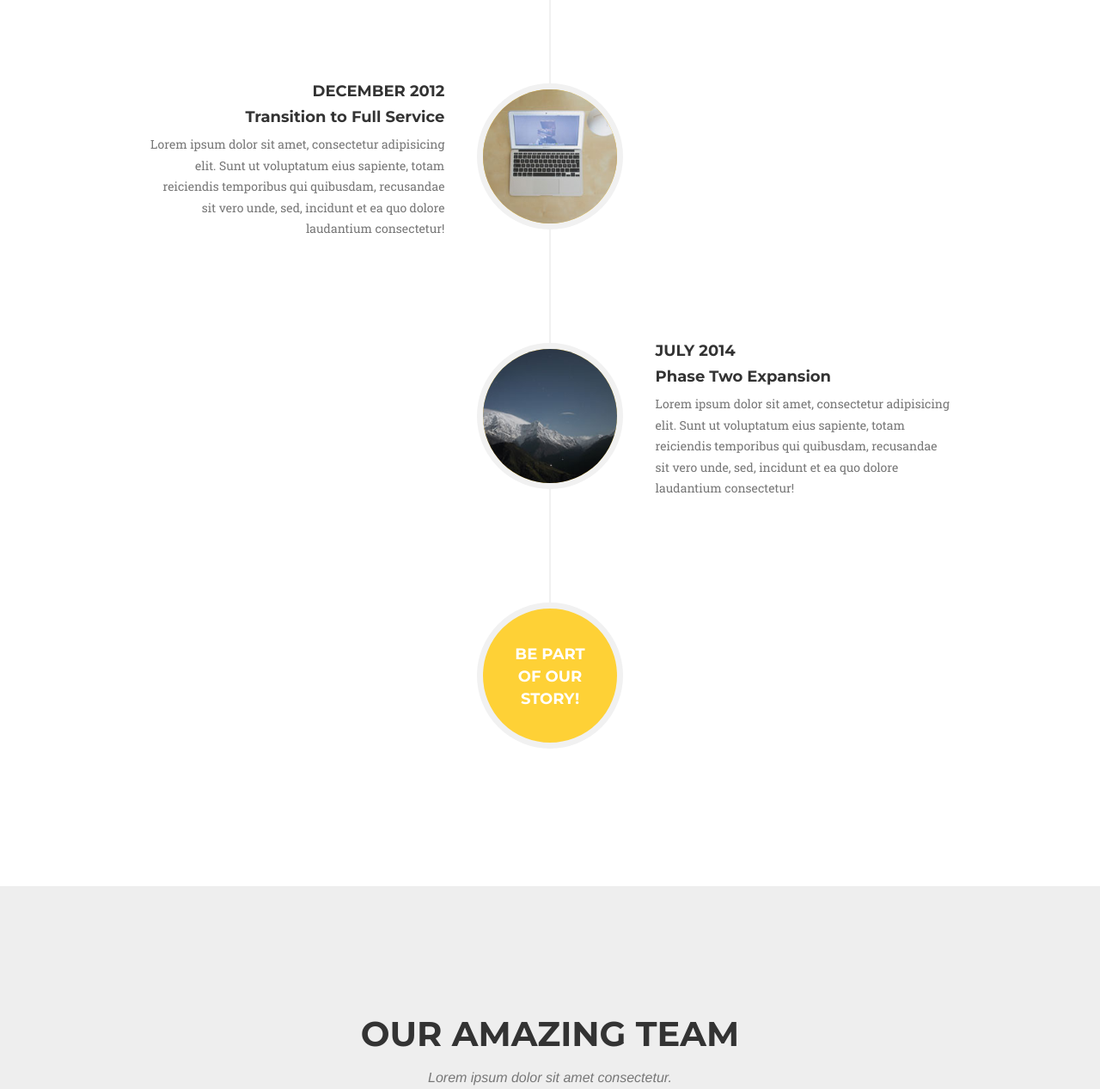
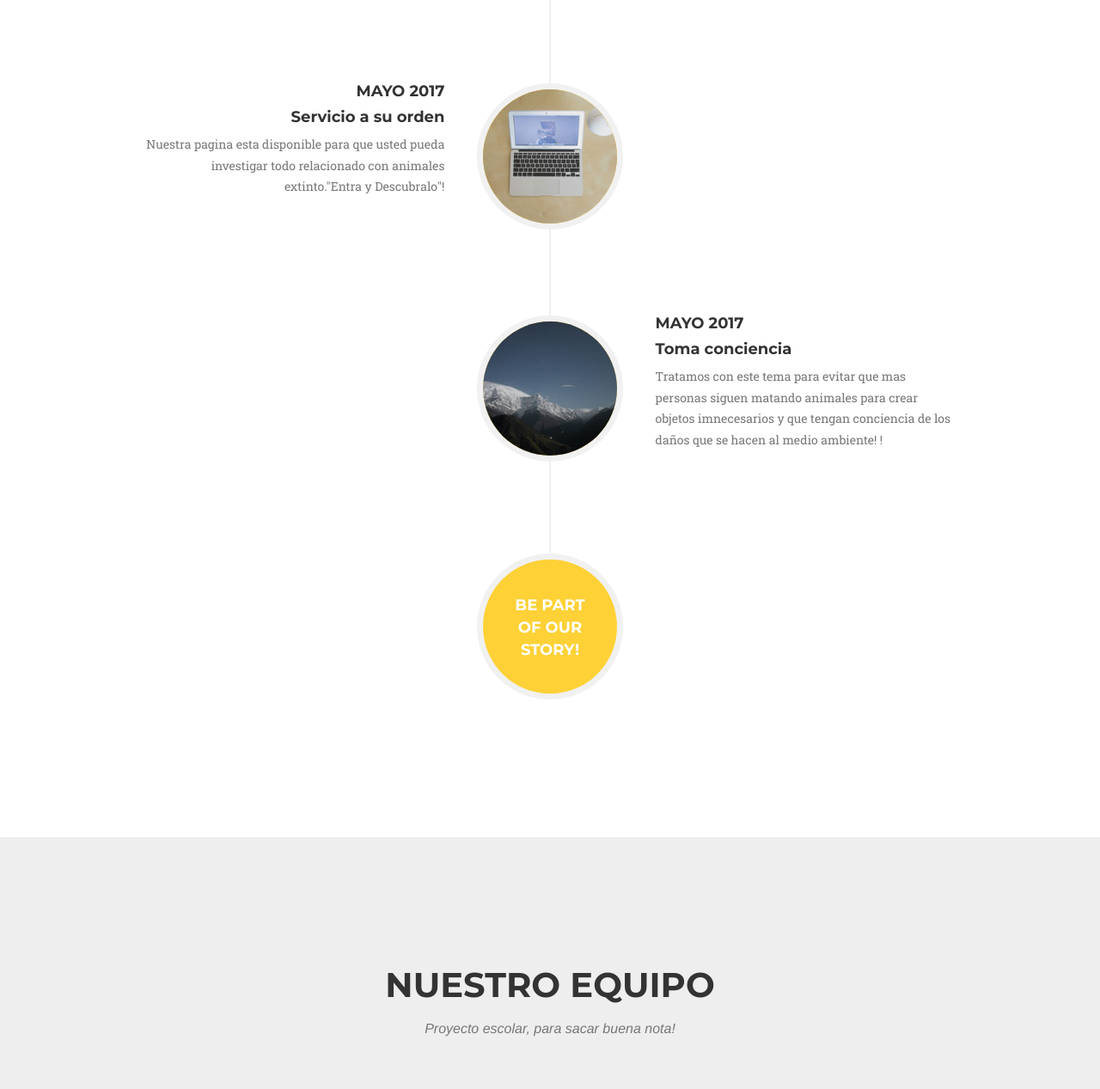
Before and after one commit to OswaldoGMY/Animales-Extintos, a website: page index.html in a window 1280 px wide. Shown: the part 3537-4804 px from the top of the page at 86% size. Drawn offline with nearby package versions, Linux system fonts and the light colour scheme; a web font is replaced by a local one.

Commit message:
modificar el index

```diff
--- a/index.html
+++ b/index.html
@@ -267,25 +267,25 @@
                             </div>
                             <div class="timeline-panel">
                                 <div class="timeline-heading">
-                                    <h4>December 2012</h4>
-                                    <h4 class="subheading">Transition to Full Service</h4>
+                                    <h4>Mayo 2017</h4>
+                                    <h4 class="subheading">Servicio a su orden</h4>
                                 </div>
                                 <div class="timeline-body">
-                                    <p class="text-muted">Lorem ipsum dolor sit amet, consectetur adipisicing elit. Sunt ut voluptatum eius sapiente, totam reiciendis temporibus qui quibusdam, recusandae sit vero unde, sed, incidunt et ea quo dolore laudantium consectetur!</p>
+                                    <p class="text-muted">Nuestra pagina esta disponible para que usted pueda investigar todo relacionado con animales extinto."Entra y Descubralo"!</p>
                                 </div>
                             </div>
                         </li>
                         <li class="timeline-inverted">
                             <div class="timeline-image">
-                                <img class="img-circle img-responsive" src="img/about/4.jpg" alt="">
+                                <img class="img-circle img-responsive" src="img/about/4.jpg" alt="conciencia,jpg">
                             </div>
                             <div class="timeline-panel">
                                 <div class="timeline-heading">
-                                    <h4>July 2014</h4>
-                                    <h4 class="subheading">Phase Two Expansion</h4>
+                                    <h4>Mayo 2017</h4>
+                                    <h4 class="subheading">Toma conciencia </h4>
                                 </div>
                                 <div class="timeline-body">
-                                    <p class="text-muted">Lorem ipsum dolor sit amet, consectetur adipisicing elit. Sunt ut voluptatum eius sapiente, totam reiciendis temporibus qui quibusdam, recusandae sit vero unde, sed, incidunt et ea quo dolore laudantium consectetur!</p>
+                                    <p class="text-muted">Tratamos con este tema para evitar que mas personas siguen matando animales para crear objetos imnecesarios y que tengan conciencia de los daños que se hacen al medio ambiente! !</p>
                                 </div>
                             </div>
                         </li>
@@ -307,16 +307,16 @@
         <div class="container">
             <div class="row">
                 <div class="col-lg-12 text-center">
-                    <h2 class="section-heading">Our Amazing Team</h2>
-                    <h3 class="section-subheading text-muted">Lorem ipsum dolor sit amet consectetur.</h3>
+                    <h2 class="section-heading">Nuestro equipo</h2>
+                    <h3 class="section-subheading text-muted">Proyecto escolar, para sacar buena nota!</h3>
                 </div>
             </div>
             <div class="row">
                 <div class="col-sm-4">
                     <div class="team-member">
                         <img src="img/team/1.jpg" class="img-responsive img-circle" alt="">
-                        <h4>Manuel Goncalves</h4>
-                        <p class="text-muted">Lead Designer</p>
+                       <h4>Manuel Goncalves</h4>
+                        <p class="text-muted">estudiante</p>
                         <ul class="list-inline social-buttons">
                             <li><a href="#"><i class="fa fa-twitter"></i></a>
                             </li>
@@ -360,7 +360,7 @@
             </div>
             <div class="row">
                 <div class="col-lg-8 col-lg-offset-2 text-center">
-                    <p class="large text-muted">Lorem ipsum dolor sit amet, consectetur adipisicing elit. Aut eaque, laboriosam veritatis, quos non quis ad perspiciatis, totam corporis ea, alias ut unde.</p>
+                    <p class="large text-muted">Para más detalles visite nuestro.... hay no sean marico ahorita veo si puedo poner el facebook o lo que sea</p>
                 </div>
             </div>
         </div>
@@ -485,14 +485,14 @@
                         <div class="col-lg-8 col-lg-offset-2">
                             <div class="modal-body">
                                 <!-- Project Details Go Here -->
-                                <h2>Project Name</h2>
-                                <p class="item-intro text-muted">Lorem ipsum dolor sit amet consectetur.</p>
+                                <h2>Animales extintos</h2>
+                                <p class="item-intro text-muted">probando cambios.</p>
                                 <img class="img-responsive img-centered" src="img/portfolio/roundicons-free.png" alt="">
                                 <p>Use this area to describe your project. Lorem ipsum dolor sit amet, consectetur adipisicing elit. Est blanditiis dolorem culpa incidunt minus dignissimos deserunt repellat aperiam quasi sunt officia expedita beatae cupiditate, maiores repudiandae, nostrum, reiciendis facere nemo!</p>
                                 <p>
                                     <strong>Want these icons in this portfolio item sample?</strong>You can download 60 of them for free, courtesy of <a href="https://getdpd.com/cart/hoplink/18076?referrer=bvbo4kax5k8ogc">RoundIcons.com</a>, or you can purchase the 1500 icon set <a href="https://getdpd.com/cart/hoplink/18076?referrer=bvbo4kax5k8ogc">here</a>.</p>
                                 <ul class="list-inline">
-                                    <li>Date: July 2014</li>
+                                    <li>Date: mayo 2017 </li>
                                     <li>Client: Round Icons</li>
                                     <li>Category: Graphic Design</li>
                                 </ul>
```
